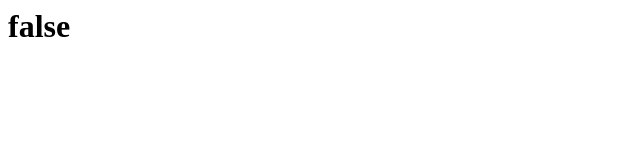
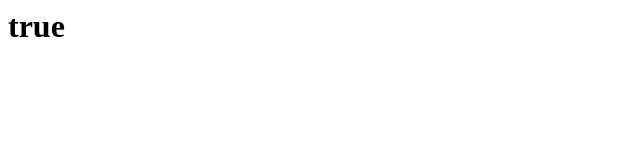
Before and after one commit to iasfnlgiqlasdfkja/iasfnlgiqlasdfkja.github.io, a plain HTML site: page index.html in a window 1280 px wide. Shown: the full height of the page, 0-640 px from the left. Drawn offline with Linux system fonts and the light colour scheme.

Commit message:
Update index.html

```diff
--- a/index.html
+++ b/index.html
@@ -3,6 +3,6 @@
         <title>test</title>
     </head>
     <body>
-        <h1>false</h1>
+        <h1>true</h1>
     </body>
 </html>
```
